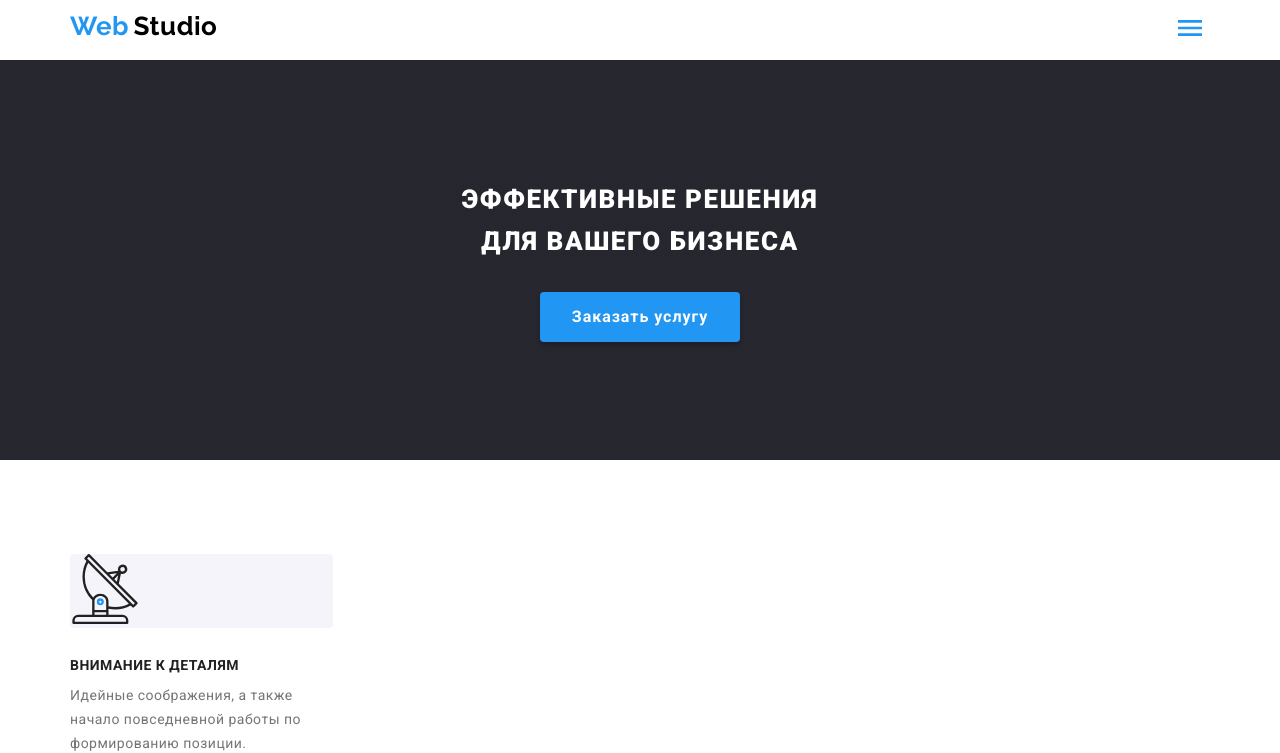
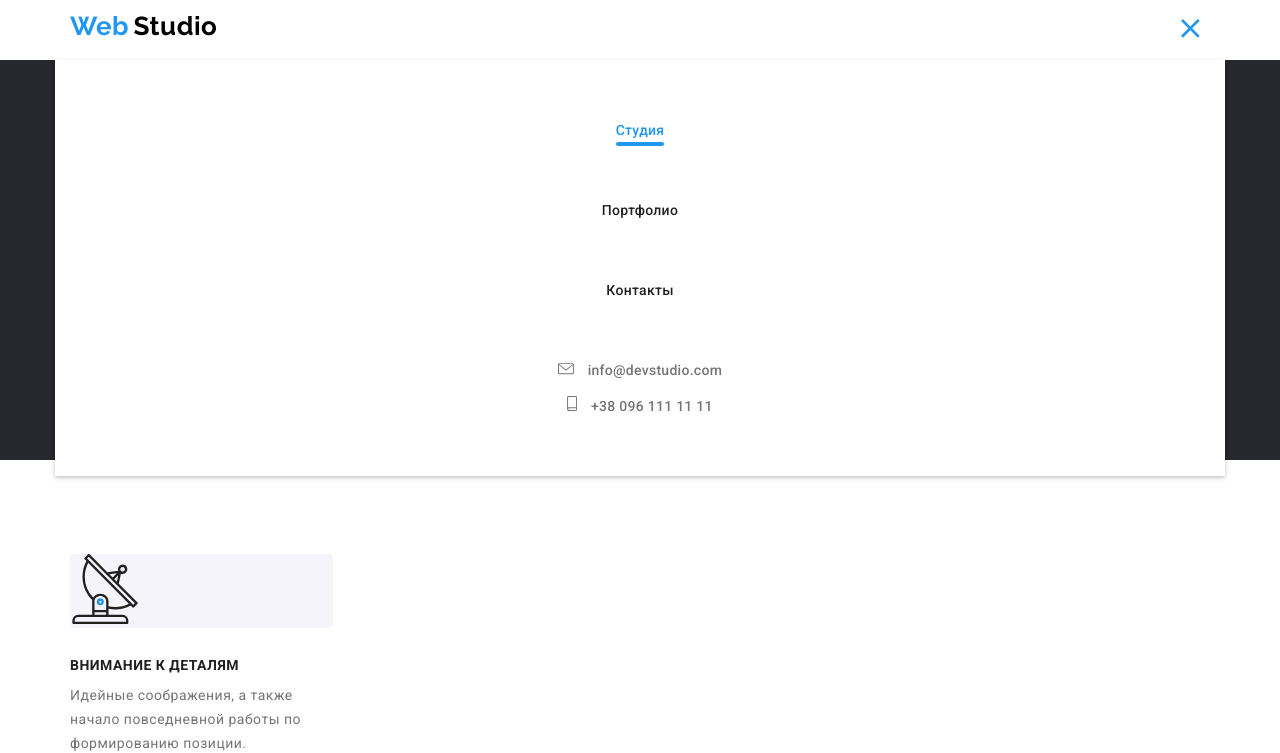
Before and after one commit to AlexSyrov/goit-markup-hw-08, a plain HTML site: page index.html in a window 1280 px wide. Both pictures are taken after a click on the button "Переключатель мобильного меню". Shown: the top 753 px of the page. Drawn offline with nearby package versions, Linux system fonts and the light colour scheme.

Commit message:
0.7.3.6
Сделал меню хедера для мобильного

```diff
--- a/index.html
+++ b/index.html
@@ -90,7 +90,7 @@
         </div>
         <button
           type="button"
-          class="mob-but-menu is-open"
+          class="mob-but-menu"
           aria-label="Переключатель мобильного меню"
           aria-expanded="false"
           data-menu-button
@@ -107,7 +107,7 @@
           </svg>
         </button>
       </nav>
-      <div class="menu-container is-open" data-menu>
+      <div class="menu-container" data-menu>
         <!--Список страниц-->
         <ul class="site-nav">
           <li class="item">
@@ -122,7 +122,7 @@
         <!--Список контактов-->
 
         <address class="site-nav-ad">
-          <div>
+          <div class="ad-link">
             <a href="mailto:info@devstudio.com" class="link">
               <svg class="e-t-icon-envelope">
                 <use href="./images/webstudio.svg#icon-envelope"></use>
@@ -130,7 +130,7 @@
               info@devstudio.com
             </a>
           </div>
-          <div>
+          <div class="ad-link">
             <a href="tel:380961111111" class="link">
               <svg class="e-t-icon-smartphone">
                 <use href="./images/webstudio.svg#icon-smartphone"></use>
--- a/sass/components/_header.scss
+++ b/sass/components/_header.scss
@@ -45,6 +45,9 @@
   &.is-open {
     display: block;
   }
+
+  box-shadow: 0px 1px 3px rgba(0, 0, 0, 0.16), 0px 2px 4px rgba(0, 0, 0, 0.08),
+    0px 4px 8px rgba(0, 0, 0, 0.04);
 }
 
 .logo-primary {
@@ -69,13 +72,22 @@
 /* site nav */
 
 .site-nav {
-  padding-left: 0px;
+  padding-left: 0;
   margin-top: 0;
   margin-bottom: 0;
 
   & .link:hover,
   & .link:focus {
     color: $accent-color;
+  }
+
+  & .item {
+    margin-top: 60px;
+    margin-bottom: 40px;
+  }
+
+  & .item:last-child {
+    margin-bottom: 60px;
   }
 }
 
@@ -92,10 +104,16 @@
   }
 }
 
-.site-nav > .item > .link {
+.site-nav-ad .ad-link {
+  margin-bottom: 16px;
+}
+
+.site-nav-ad .ad-link + .ad-link {
+  margin-bottom: 60px;
 }
 
 .site-nav .link {
+  padding-bottom: 8px;
   color: $title-text-color;
   font-style: normal;
   font-weight: 500;
```
Also changed, not shown: css/main.css, css/main.min.css, css/portfolio.css, css/portfolio.min.css, 4 other files.
